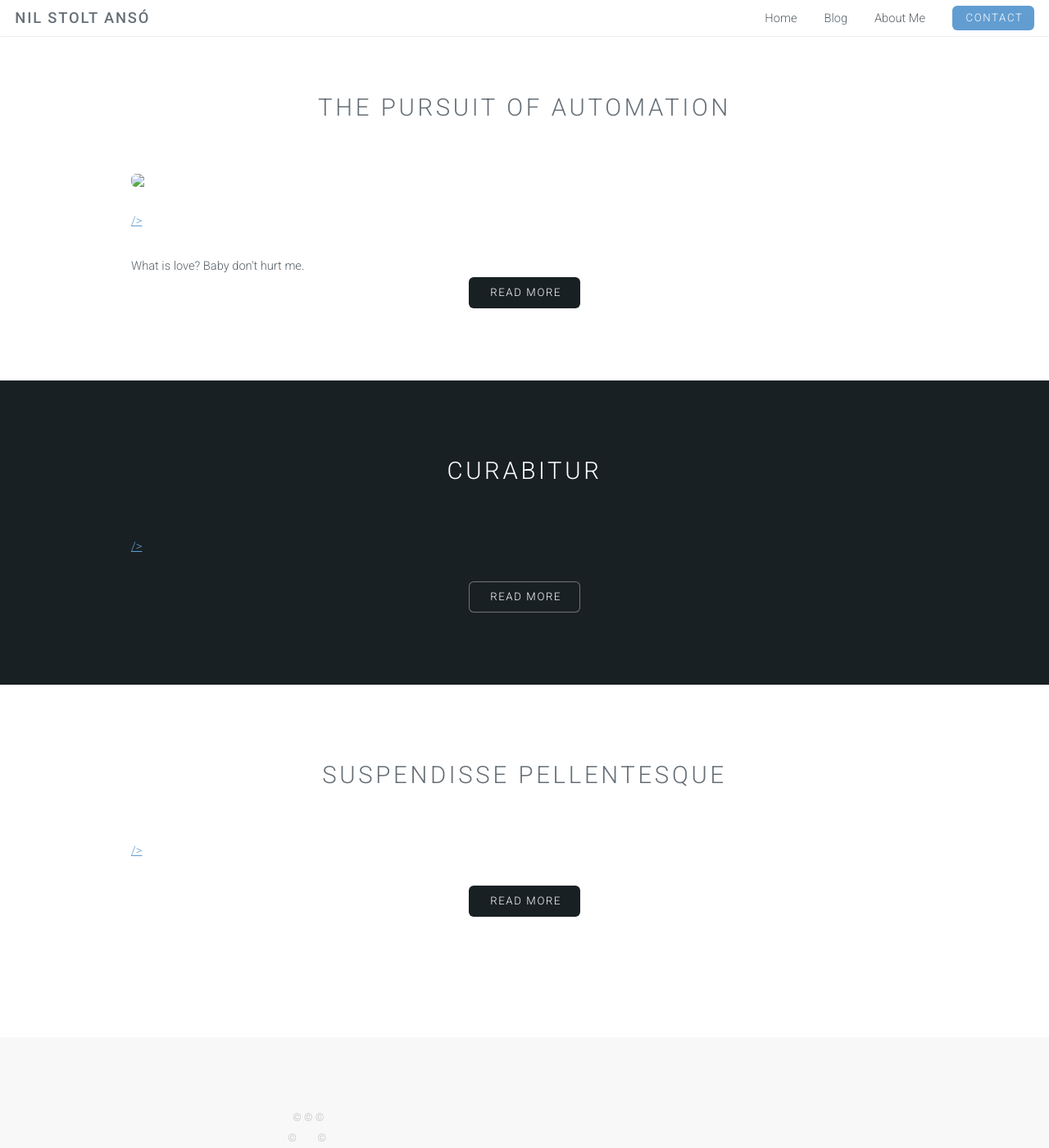
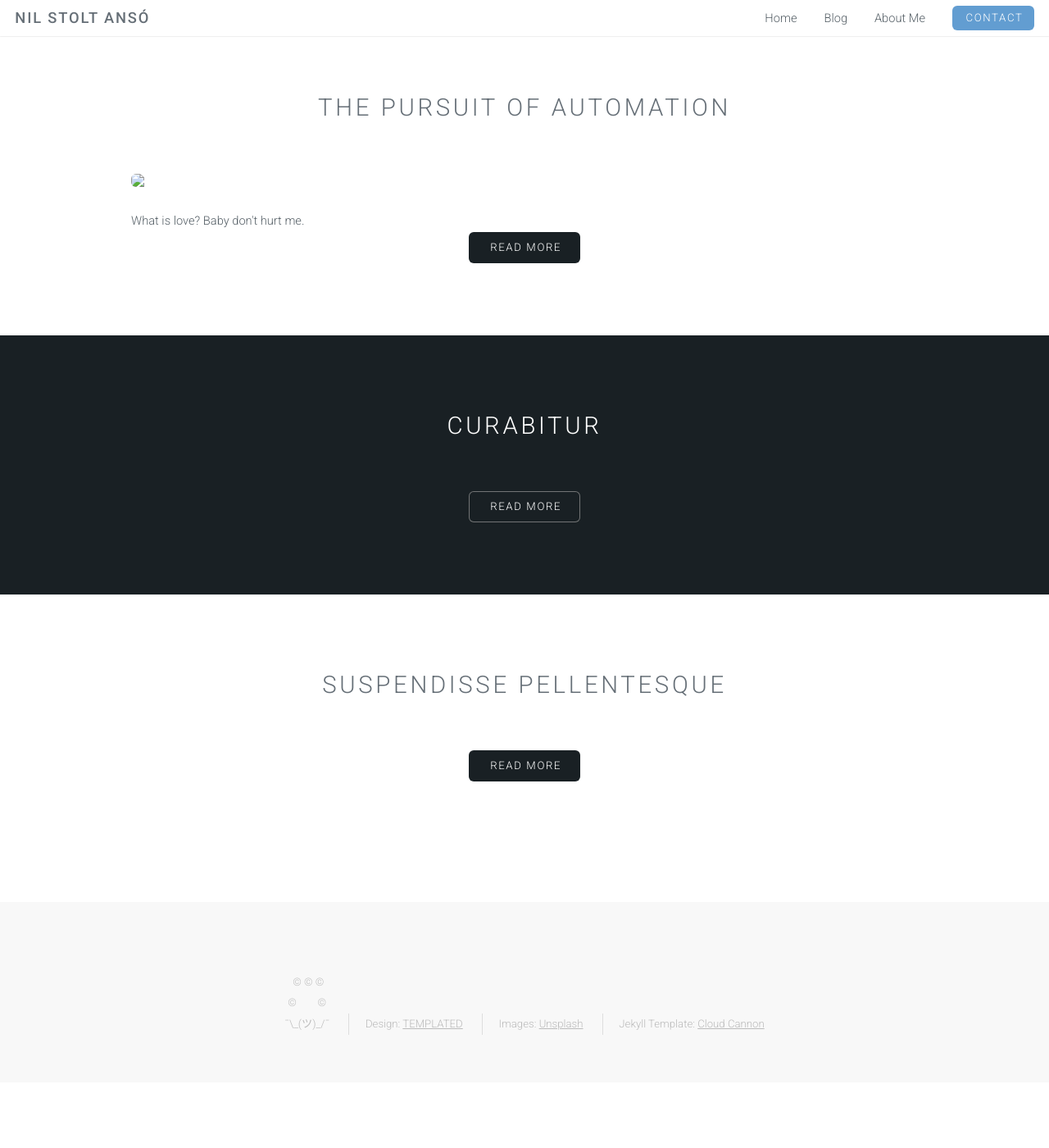
Before and after one commit to NILOIDE/NILOIDE.github.io, a Jekyll site: the page built from blog.html, in a window 1280 px wide and 1400 px high, scrolled down 382 px. Shown: the whole window at 82% size. Built offline with Jekyll 4.4.1, drawn with Linux system fonts in a browser that asks for light colours; after the commit the page ends 1702 px from its top, so only the background shows below that.

```diff
--- a/blog.html
+++ b/blog.html
@@ -15,7 +15,7 @@
                 <h2><a href="{{ site.baseurl }}{{ post.url }}">{{ post.title }}</a></h2>
             </header>
             <section class="container">
-            	<a href="{{ site.baseurl }}{{ post.url }}" class="image fit">{{post.image}} /></a>
+            	<a href="{{ site.baseurl }}{{ post.url }}" class="image fit">{{post.image}} </a>
                 {{ post.teaser }}
             </section>
             <section class="special">
```
